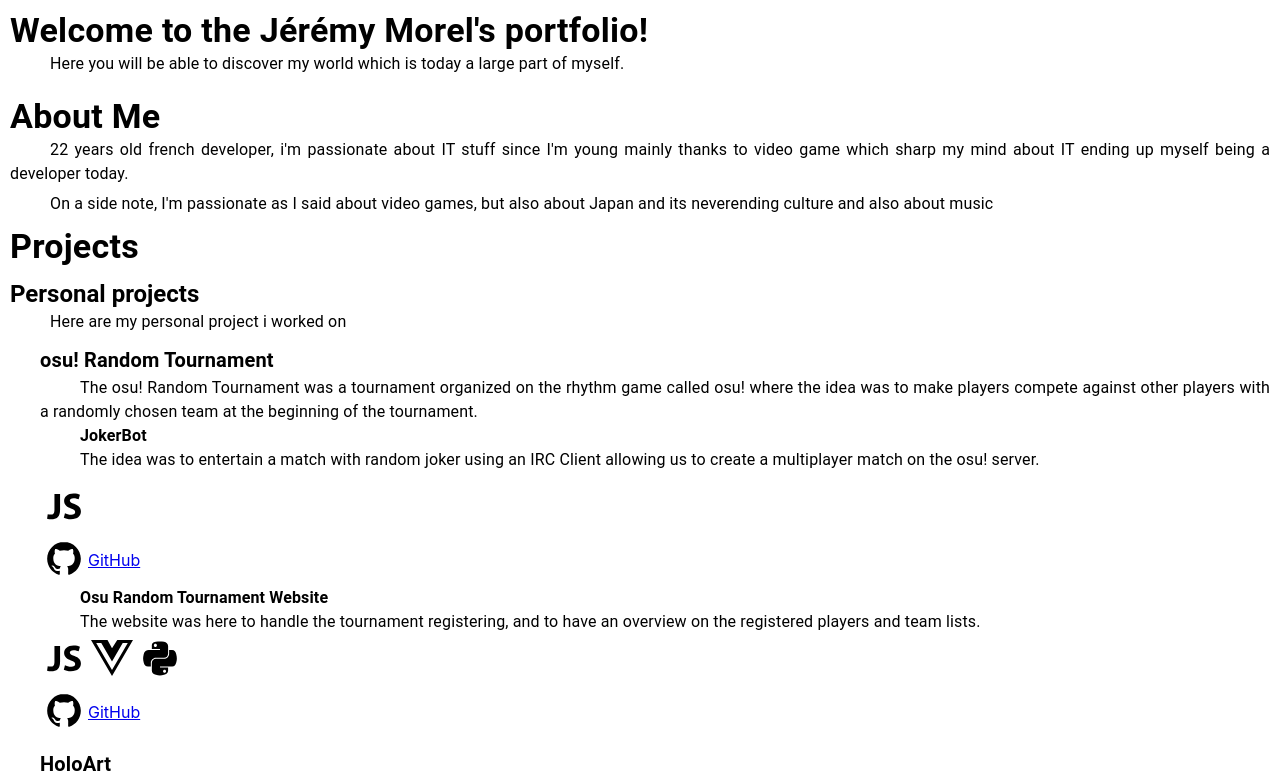
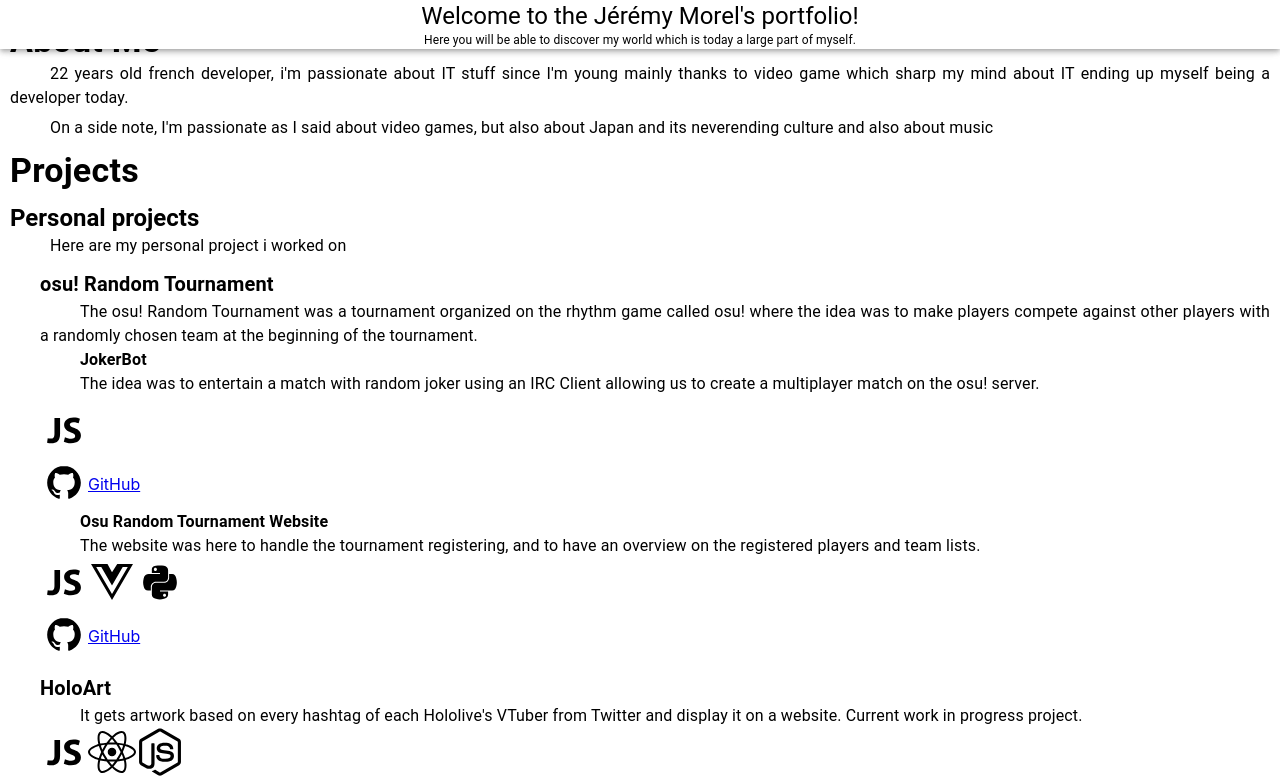
Before and after one commit to JeremyMorel-dev/Portfolio, a React (Create React App) app: page / in a window 1280 px wide. Shown: the top 782 px of the page. Built offline with nearby package versions, Linux system fonts and the light colour scheme.

Commit message:
Add sticky navbar

```diff
--- a/src/AboutMe/AboutMe.css
+++ b/src/AboutMe/AboutMe.css
@@ -5,7 +5,3 @@
 .AboutMeDescription {
     margin-top: 10px;
 }
-.MuiTypography-body1 {
-    font-size: 1.2rem;
-    text-indent: 40px;
-}
--- a/src/App.css
+++ b/src/App.css
@@ -0,0 +1,4 @@
+.MuiTypography-body1 {
+    font-size: 1.2rem;
+    text-indent: 40px;
+}
--- a/src/App.js
+++ b/src/App.js
@@ -1,6 +1,6 @@
 import './App.css';
 import AboutMe from './AboutMe/AboutMe.js';
-import Navbar from './Welcome/Welcome';
+import Welcome from './Welcome/Welcome';
 import Project from './Project/Project';
 function App () {
   var lang;
@@ -13,7 +13,7 @@
 
   return (
     <div className="App">
-      <Navbar
+      <Welcome
         lang={lang}
       />
       <AboutMe
--- a/src/Project/Project.css
+++ b/src/Project/Project.css
@@ -37,7 +37,6 @@
 
 .pippiTrackLogo {
     border-radius: 50%;
-    width: 10%;
     padding-right: 10px;
 
 }
--- a/src/Project/Project.js
+++ b/src/Project/Project.js
@@ -219,8 +219,12 @@
     return (
         <div>
             <a href={translation.link} className="pippiTrackTitle">
-                <img src={pippiTrackPNG} className="pippiTrackLogo"/>
+                <img src={pippiTrackPNG} className="pippiTrackLogo" alt="Pippi Track" />
+                <Typography
+                    variant='h6'
+                >
                     <strong>{translation.title}</strong>
+                </Typography>
             </a>
             <div>
                 <Typography
--- a/src/Welcome/Welcome.css
+++ b/src/Welcome/Welcome.css
@@ -1,4 +1,5 @@
 .WelcomeComponent {
     margin-top: 10px;
     margin-left: 10px;
+    text-indent: 0px;
 }
--- a/src/Welcome/Welcome.js
+++ b/src/Welcome/Welcome.js
@@ -1,23 +1,34 @@
 import { Typography } from '@mui/material';
-import translation from './WelcomeTranslation'
+import translation from './WelcomeTranslation';
+import AppBar from '@mui/material/AppBar';
+import Container from '@mui/material/Container';
 import '../App.css';
 import './Welcome.css';
 
-function Navbar ({ lang }) {
+function Welcome ({ lang }) {
     return (
-        <div className='WelcomeComponent'>
+    <AppBar
+        position="fixed"
+        color="inherit"
+        className="welcomeComponent"
+    >
+      <Container maxWidth="xl">
             <Typography
-                variant='h4'
+                variant='h5'
+                align='center'
             >
-                <strong>{translation.welcome[lang]}</strong>
+                {translation.welcome[lang]}
             </Typography>
             <Typography
-                variant='body1'
+                variant='body2'
+                align='center'
+                fontSize={12}
             >
                 {translation.firstLine[lang]}
             </Typography>
-        </div>
+      </Container>
+    </AppBar>
     )
 }
 
-export default Navbar;
+export default Welcome;
```
Also changed, not shown: src/projectLogo/pippitrack.png. Lines whose indentation alone changed are shown as unchanged.
